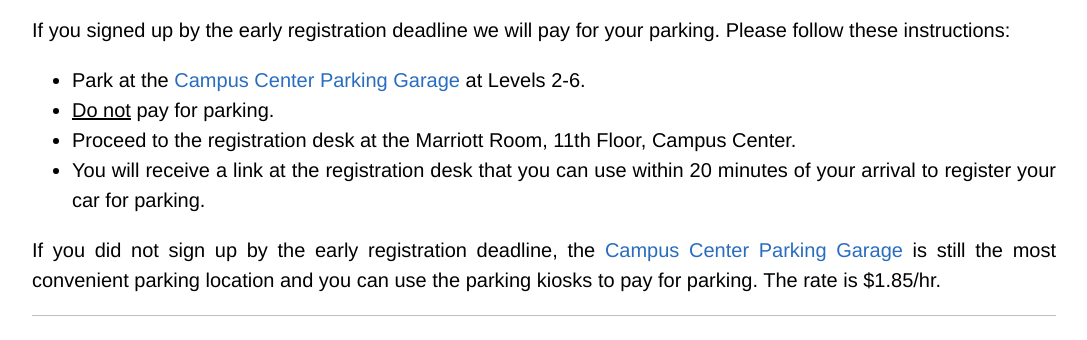
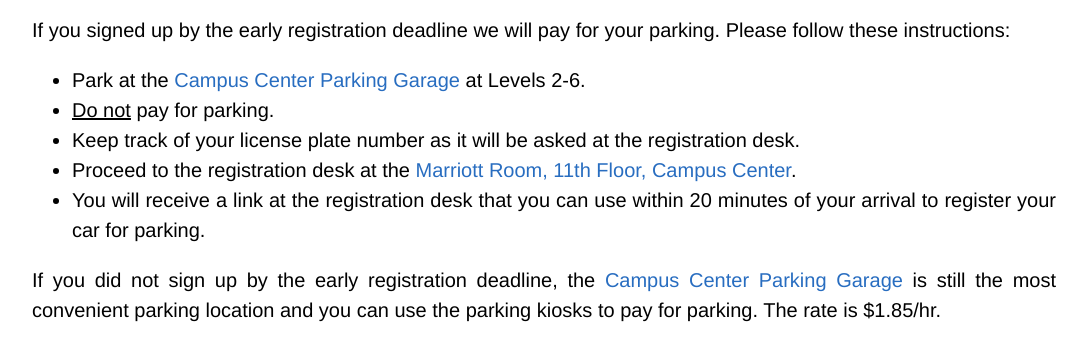
Before and after one commit to necv2025/necv2025.github.io, a plain HTML site: page index.html in a window 1280 px wide. Shown: the part 6260-6600 px from the top of the page, without its empty margins (96-1183 px from the left). Drawn offline with Linux system fonts and the light colour scheme.

Commit message:
Add additional parking instructions.

```diff
--- a/index.html
+++ b/index.html
@@ -605,7 +605,8 @@
             <ul>
                 <li>Park at the <a href="https://maps.app.goo.gl/9jDSFfiocpFsmNCq7" target="_blank">Campus Center Parking Garage</a> at Levels 2-6.</li>
                 <li><u>Do not</u> pay for parking.</li>
-                <li>Proceed to the registration desk at the Marriott Room, 11th Floor, Campus Center.</li>
+                <li>Keep track of your license plate number as it will be asked at the registration desk.</li>
+                <li>Proceed to the registration desk at the <a href="https://maps.app.goo.gl/Cp79u6RjNjwKoJNR9" target="_blank">Marriott Room, 11th Floor, Campus Center</a>.</li>
                 <li>You will receive a link at the registration desk that you can use within 20 minutes of your arrival to register your car for parking.</li>
             </ul>
         If you did not sign up by the early registration deadline, the <a href="https://maps.app.goo.gl/9jDSFfiocpFsmNCq7" target="_blank">Campus Center Parking Garage</a> is still the most convenient parking location and you can use the parking kiosks to pay for parking. The rate is $1.85/hr.
```
